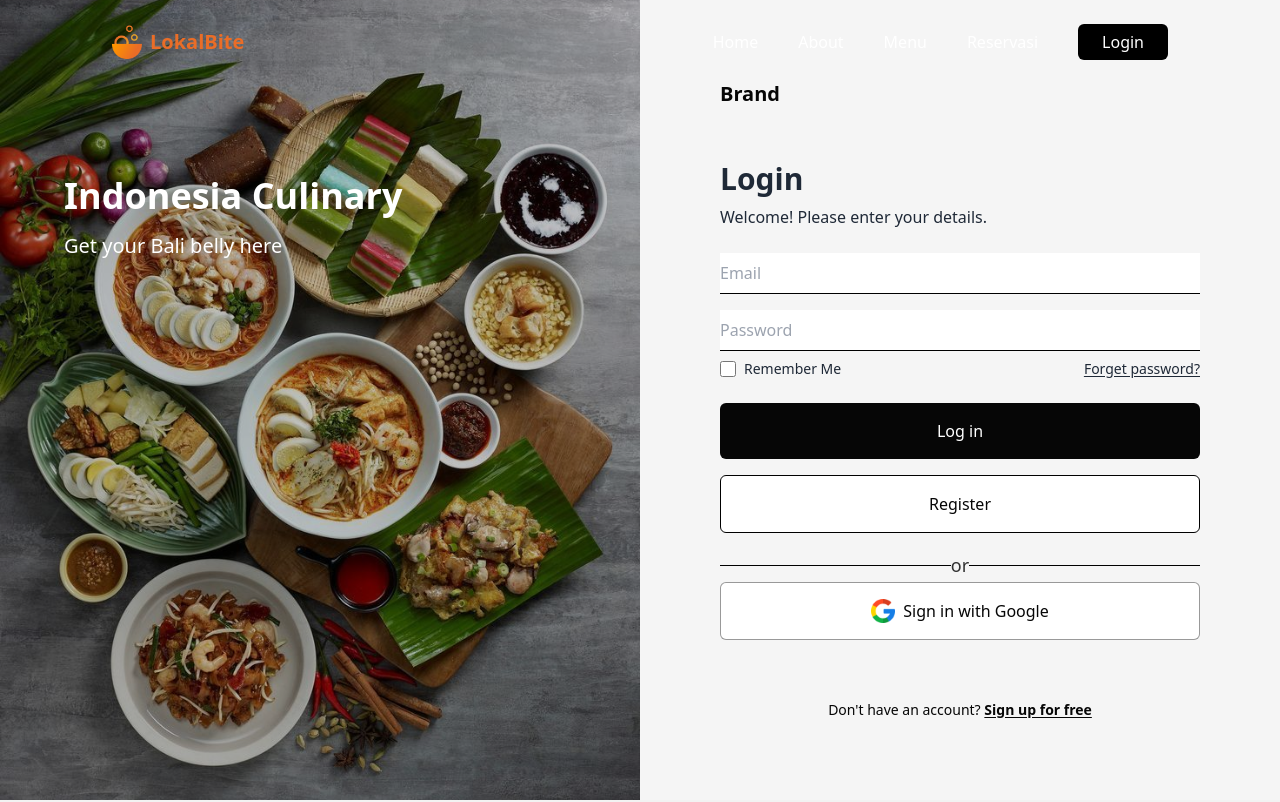
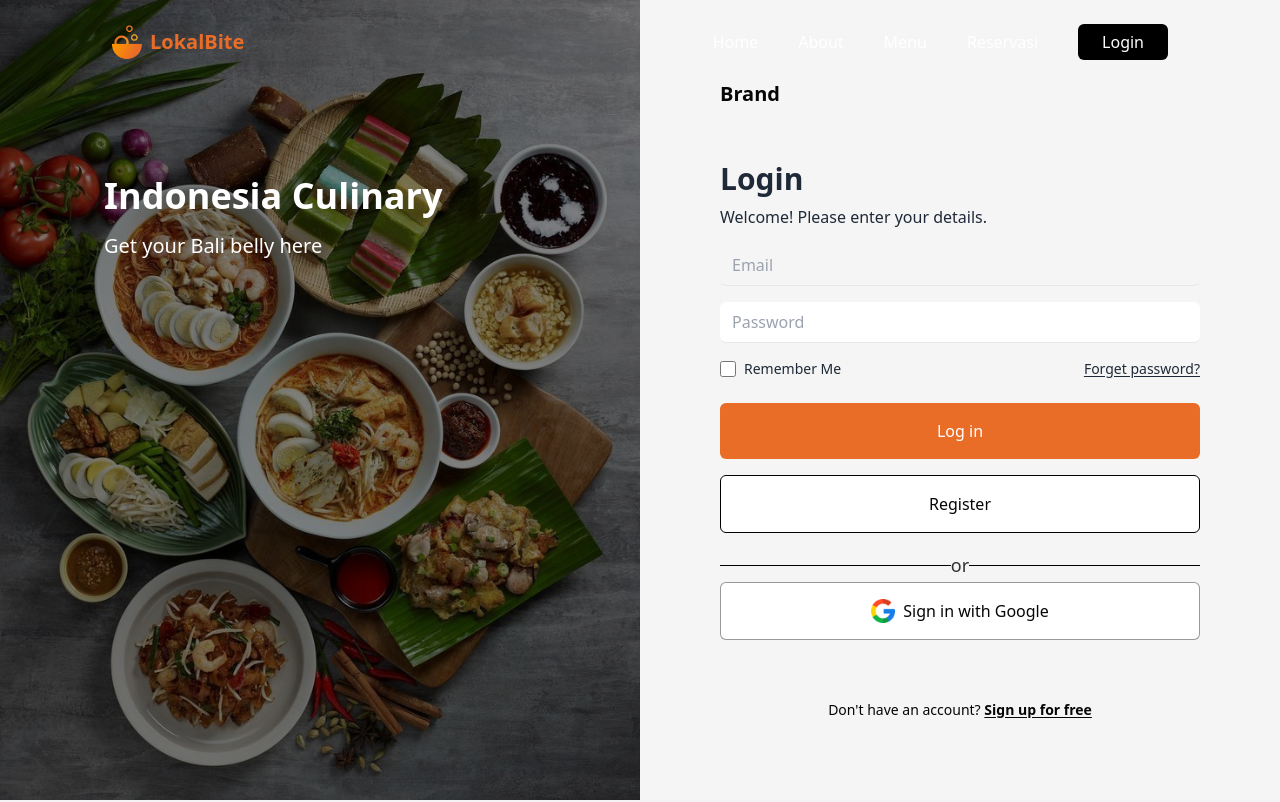
Before and after one commit to naddiyh/LokalBite, a Next.js app: page /login in a window 1280 px wide. Shown: the top 802 px of the page. Built offline with nearby package versions, Linux system fonts and the light colour scheme.

Commit message:
fix login

```diff
--- a/features/auth/Login.jsx
+++ b/features/auth/Login.jsx
@@ -15,6 +15,7 @@ export const Login = () => {
   const [password, setPassword] = useState("");
   const [error, setError] = useState("");
   const router = useRouter();
+
   const handleLogin = async () => {
     setError("");
     try {
@@ -23,15 +24,13 @@ export const Login = () => {
       router.push("/");
     } catch (error) {
       if (error.code === "auth/invalid-credential") {
-        toast.error(
-          "Invalid credentials. Please check your email and password.",
-        );
+        setError("Invalid credentials. Please check your email and password.");
       } else if (error.code === "auth/user-not-found") {
-        toast.error("No account found with this email.");
+        setError("No account found with this email.");
       } else if (error.code === "auth/wrong-password") {
-        toast.errorr("Incorrect password. Please try again.");
+        setError("Incorrect password. Please try again.");
       } else if (error.code === "auth/too-many-requests") {
-        toast.error(
+        setError(
           "Too many unsuccessful login attempts. Please try again later.",
         );
       } else {
@@ -57,10 +56,10 @@ export const Login = () => {
     <div className="flex h-screen w-full flex-col items-center md:flex-row md:items-start">
       <div className="relative hidden h-1/3 w-full flex-col md:flex md:h-full md:w-1/2">
         <div className="absolute left-[5%] top-[10%] flex flex-col md:left-[10%] md:top-[20%]">
-          <h1 className="z-10 my-4 text-2xl font-bold text-white md:text-4xl">
+          <h1 className="z-10 my-4 pl-10 text-2xl font-bold text-white md:text-4xl">
             Indonesia Culinary
           </h1>
-          <p className="z-10 text-lg font-normal text-white md:text-xl">
+          <p className="z-10 pl-10 text-lg font-normal text-white md:text-xl">
             Get your Bali belly here
           </p>
         </div>
@@ -69,7 +68,7 @@ export const Login = () => {
           width={100}
           height={100}
           alt="Cover"
-          className="h-full w-full object-cover brightness-75"
+          className="h-full w-full object-cover brightness-50"
         />
       </div>
 
@@ -90,24 +89,24 @@ export const Login = () => {
           {/* Error message display */}
           {error && <p className="mb-4 text-sm text-red-500">{error}</p>}
 
-          <div className="flex w-full flex-col">
+          <div className="flex w-full flex-col gap-4">
             <input
               type="text"
               placeholder="Email"
               value={email}
               onChange={(e) => setEmail(e.target.value)}
-              className="my-2 w-full border-b border-black py-2 text-black outline-none focus:outline-none"
+              className="w-full rounded-md border-b bg-transparent py-2 pl-3 outline-none focus:outline-none"
             />
             <input
               type="password"
               placeholder="Password"
               value={password}
               onChange={(e) => setPassword(e.target.value)}
-              className="my-2 w-full border-b border-black py-2 text-black outline-none focus:outline-none"
+              className="w-full rounded-md border-b py-2 pl-3 outline-none focus:outline-none"
             />
           </div>
 
-          <div className="flex w-full items-center justify-between">
+          <div className="flex w-full items-center justify-between pt-4">
             <div className="flex items-center">
               <input type="checkbox" className="mr-2 h-4 w-4" />
               <p className="text-sm">Remember Me</p>
@@ -124,7 +123,7 @@ export const Login = () => {
             <button
               type="submit"
               onClick={handleLogin}
-              className="my-2 flex w-full cursor-pointer items-center justify-center rounded-md bg-[#060606] p-4 text-center text-white"
+              className="my-2 flex w-full cursor-pointer items-center justify-center rounded-md bg-primary-orange p-4 text-center text-white"
             >
               Log in
             </button>
--- a/features/auth/useAuth.js
+++ b/features/auth/useAuth.js
@@ -4,7 +4,7 @@ import {
   signInWithEmailAndPassword,
   createUserWithEmailAndPassword,
 } from "firebase/auth";
-import Cookies from "js-cookie";
+
 import { toast } from "react-toastify";
 
 /**
@@ -21,7 +21,6 @@ export const loginWithEmailPassword = async (email, password) => {
       password,
     );
     toast.success("Selamat Anda Berhasil Login");
-
     return userCredential;
   } catch (error) {
     throw error;
@@ -44,7 +43,6 @@ export const registerWithEmailPassword = async (email, password) => {
     toast.success("Selamat anda berhasil login");
     return userCredential;
   } catch (error) {
-    toast.error("Email or password is incorrect");
     throw error;
   }
 };
```
